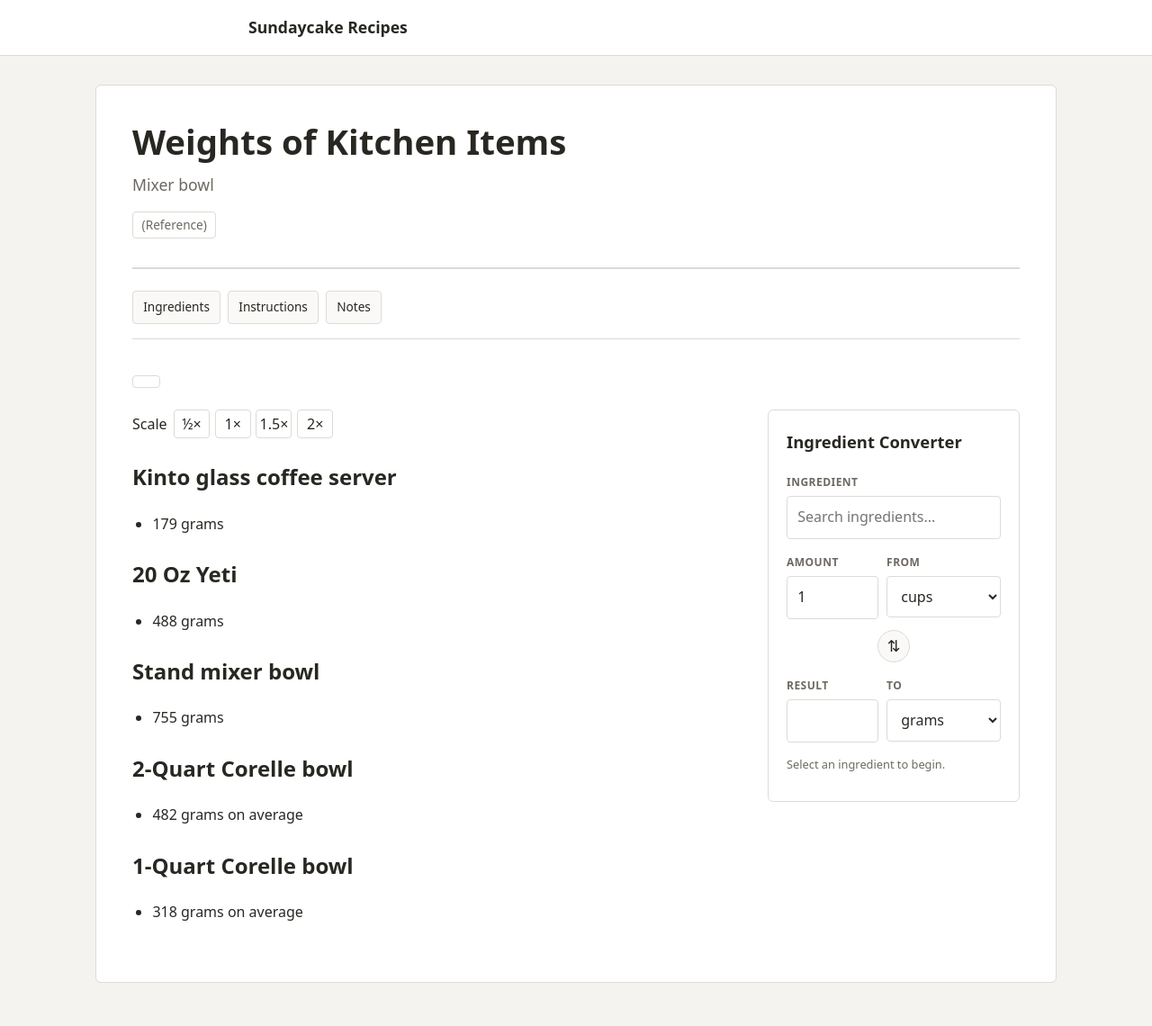
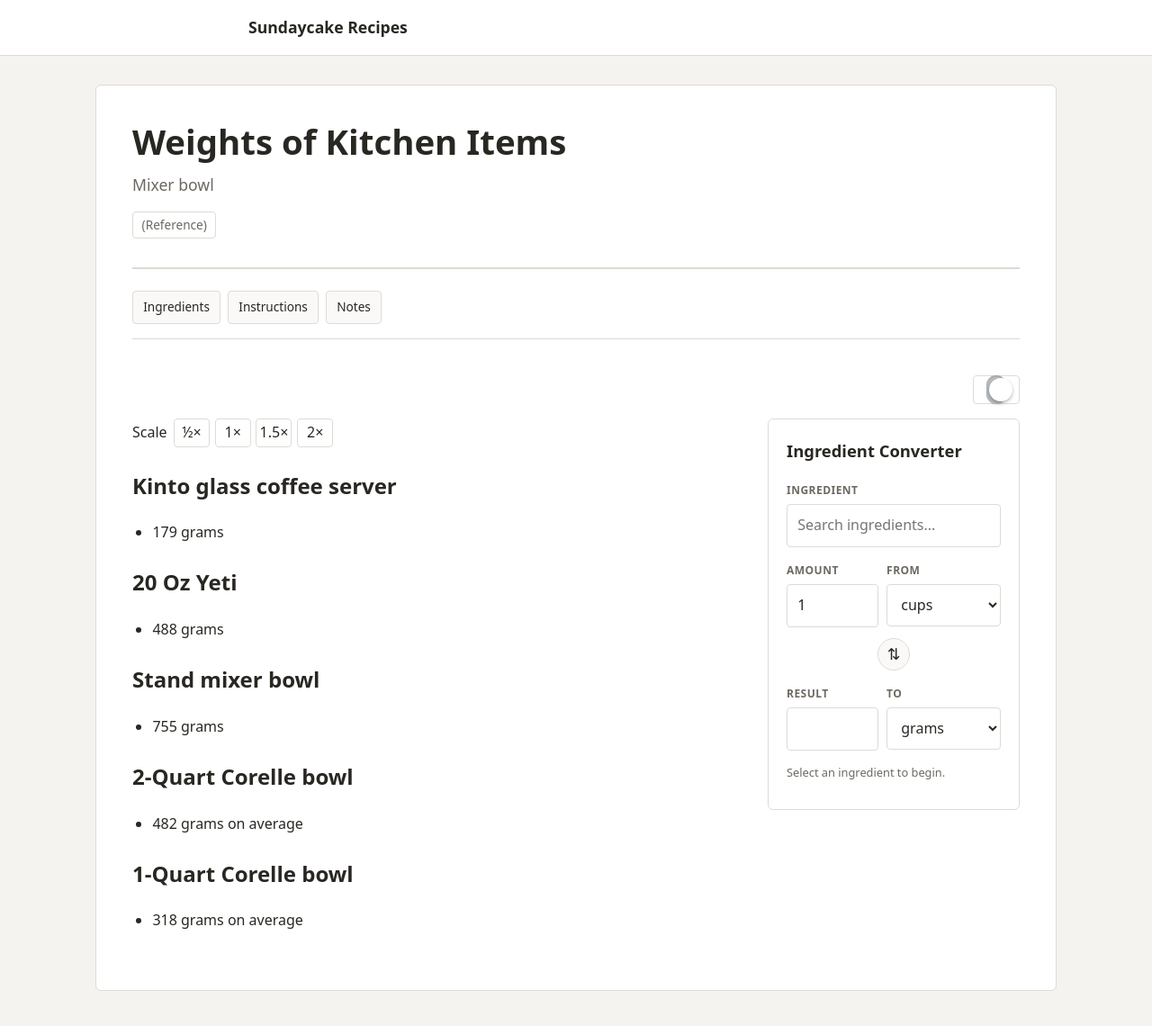
Before and after one commit to sundaycake/recipes, a Jekyll site: the page built from _recipes/-weights-of-kitchen-items.md, in a window 1280 px wide and 1165 px high. Shown: the top 1140 px of the window at 90% size. Built offline with Jekyll 4.4.1, drawn with Linux system fonts in a browser that asks for light colours.

Commit message:
Update style.css

```diff
--- a/assets/css/style.css
+++ b/assets/css/style.css
@@ -1158,6 +1158,101 @@ a:hover {
 }
 
 
+/* Baking Mode toggle */
+
+.recipe-baking-mode {
+  display: flex;
+  justify-content: flex-end;
+  align-items: center;
+  margin: 1rem 0;
+}
+
+.baking-mode-toggle {
+  appearance: none;
+  -webkit-appearance: none;
+  border: 0;
+  padding: 0;
+  margin: 0;
+  width: 52px;
+  height: 32px;
+  background: transparent;
+  cursor: pointer;
+}
+
+.baking-mode-toggle-track {
+  position: relative;
+  display: block;
+  width: 52px;
+  height: 32px;
+  border-radius: 999px;
+  background: #b8bdc2;
+  box-shadow:
+    inset 0 1px 2px rgba(0, 0, 0, 0.18),
+    0 1px 2px rgba(0, 0, 0, 0.08);
+  transition:
+    background-color 180ms ease,
+    box-shadow 180ms ease;
+}
+
+.baking-mode-toggle-knob {
+  position: absolute;
+  top: 3px;
+  left: 3px;
+  width: 26px;
+  height: 26px;
+  border-radius: 50%;
+  background: #fff;
+  box-shadow:
+    0 2px 4px rgba(0, 0, 0, 0.22),
+    0 1px 2px rgba(0, 0, 0, 0.12);
+  transition: transform 180ms ease;
+}
+
+/* On */
+
+.baking-mode-toggle[aria-pressed="true"] .baking-mode-toggle-track {
+  background: #34a853;
+  box-shadow:
+    inset 0 1px 2px rgba(0, 0, 0, 0.12),
+    0 1px 2px rgba(0, 0, 0, 0.08);
+}
+
+.baking-mode-toggle[aria-pressed="true"] .baking-mode-toggle-knob {
+  transform: translateX(20px);
+}
+
+/* Hover */
+
+.baking-mode-toggle:hover .baking-mode-toggle-track {
+  background: #a7adb2;
+}
+
+.baking-mode-toggle:hover[aria-pressed="true"] .baking-mode-toggle-track {
+  background: #2e964a;
+}
+
+/* Keyboard focus */
+
+.baking-mode-toggle:focus-visible {
+  outline: none;
+}
+
+.baking-mode-toggle:focus-visible .baking-mode-toggle-track {
+  outline: 3px solid rgba(52, 168, 83, 0.35);
+  outline-offset: 3px;
+}
+
+/* Respect reduced-motion preferences */
+
+@media (prefers-reduced-motion: reduce) {
+  .baking-mode-toggle-track,
+  .baking-mode-toggle-knob {
+    transition: none;
+  }
+}
+
+
+
 /* --------------------------------------------------
    Recipe scaling
    -------------------------------------------------- */
```
